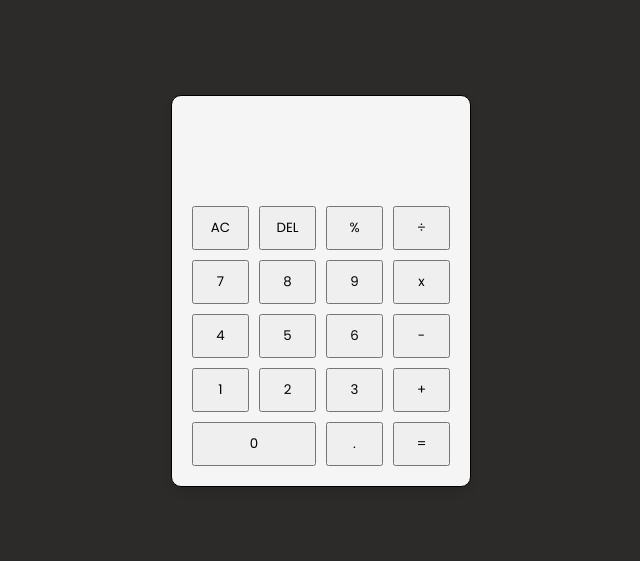
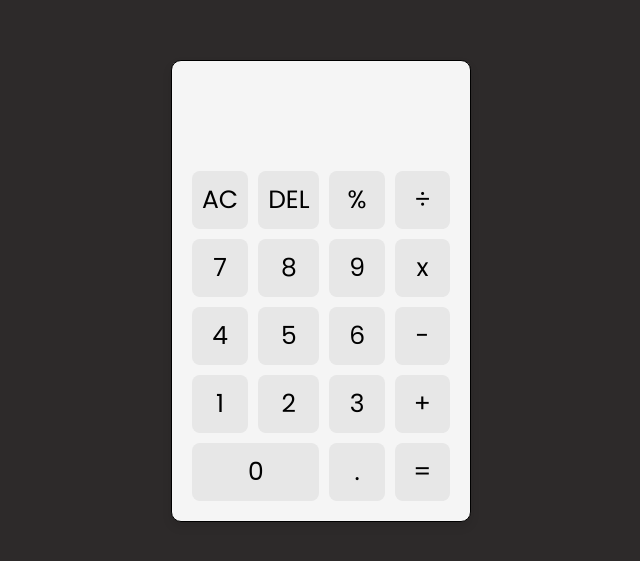
Before and after one commit to AthishThayalan/calculator, a website built with Vite: page index.html in a window 1280 px wide. Shown: the part 109-670 px from the top of the page, without its empty margins (319-959 px from the left). Built offline with nearby package versions, Linux system fonts and the light colour scheme.

Commit message:
Adjusted font of text inside buttons to be 25px .

```diff
--- a/src/_buttons.scss
+++ b/src/_buttons.scss
@@ -8,6 +8,11 @@
     }
   }
   &__button {
+    background-color: rgb(231, 231, 231);
+    border-radius: 8px;
     padding: 10px;
+    border: none;
+    font-size: 25px;
+    cursor: pointer;
   }
 }
```
